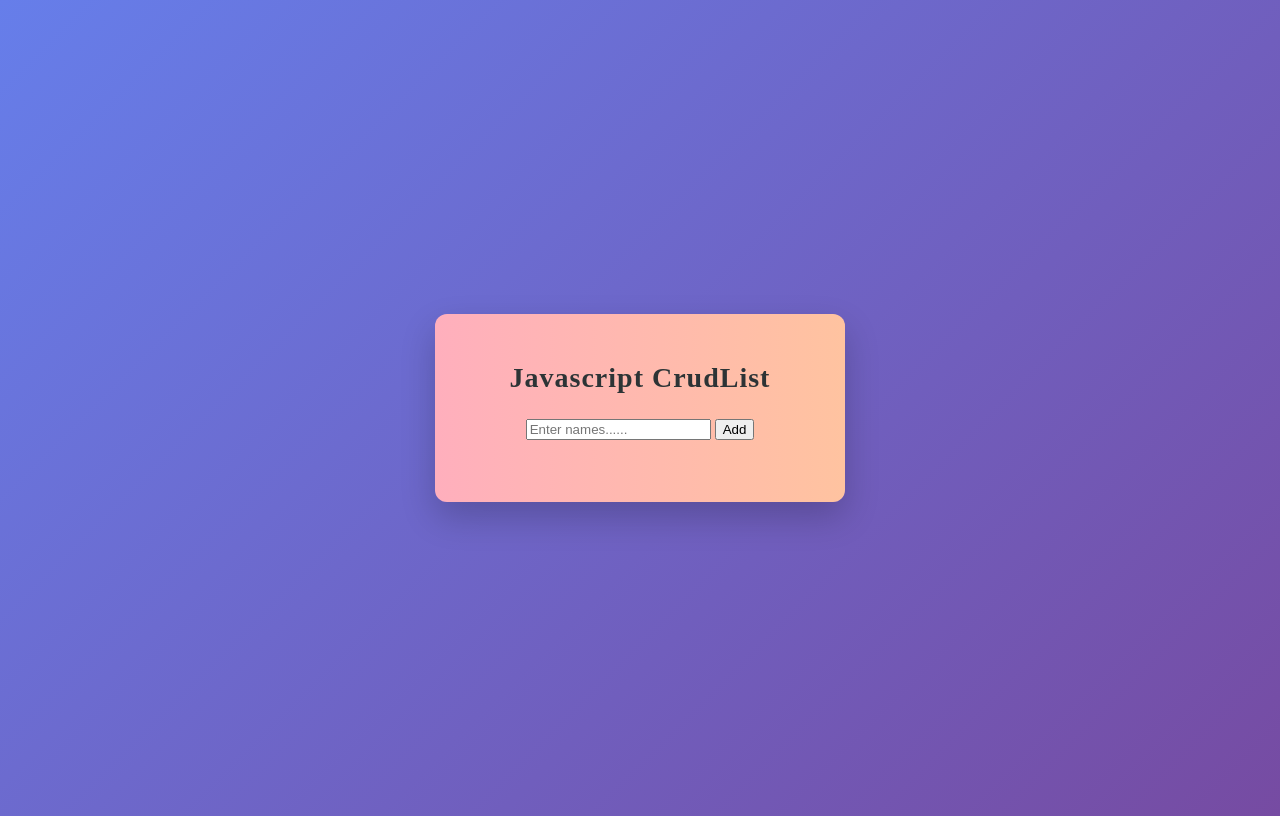
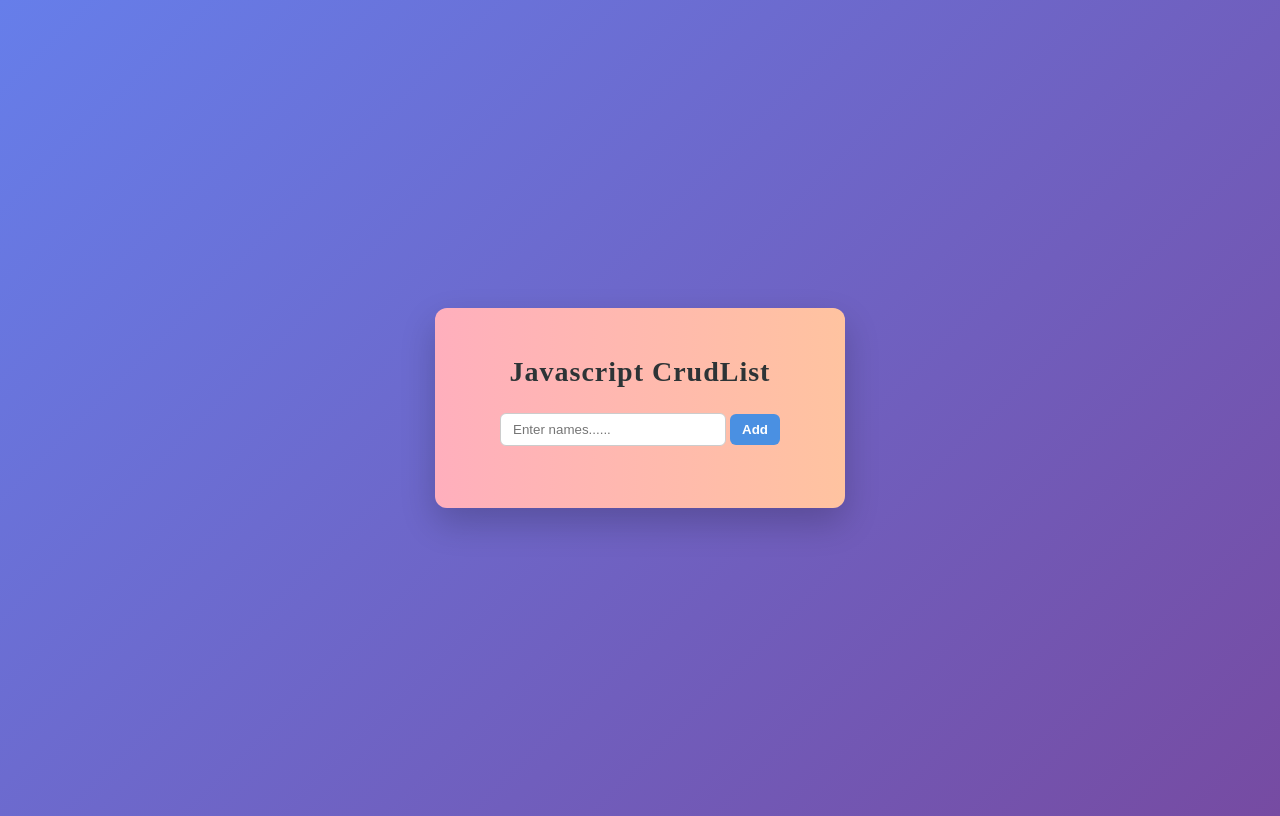
Before and after one commit to Maxliyo0404/5-aprel-CrudList, a plain HTML site: page index.html in a window 1280 px wide. Drawn offline with Linux system fonts and the light colour scheme.

Commit message:
main.css widht input

```diff
--- a/main.css
+++ b/main.css
@@ -25,3 +25,23 @@ h1{
     letter-spacing: 1px;
 
 }
+.input{
+    width: 200px;
+   padding: 8px 12px;
+   border: 1px solid #ccc;
+   border-radius: 6px;
+    outline: none;
+}
+.button{
+  background: #4A90E2;
+  padding: 8px 12px;
+  border-radius: 6px;
+  cursor: pointer;
+  font-weight: bold;
+  border: none;
+  color: white;
+  &:hover{
+    background: #357ABD;
+    transform: scale(1.05);
+  }
+}
```
